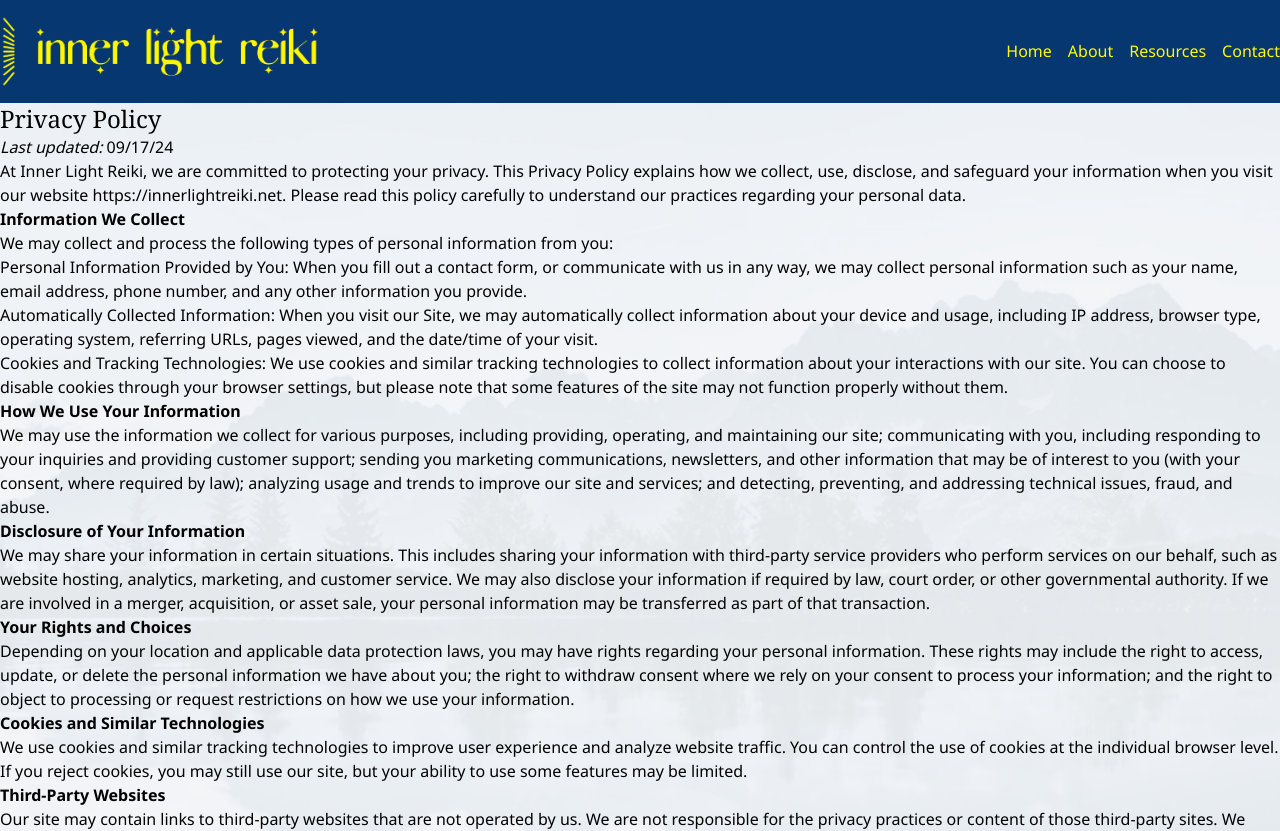
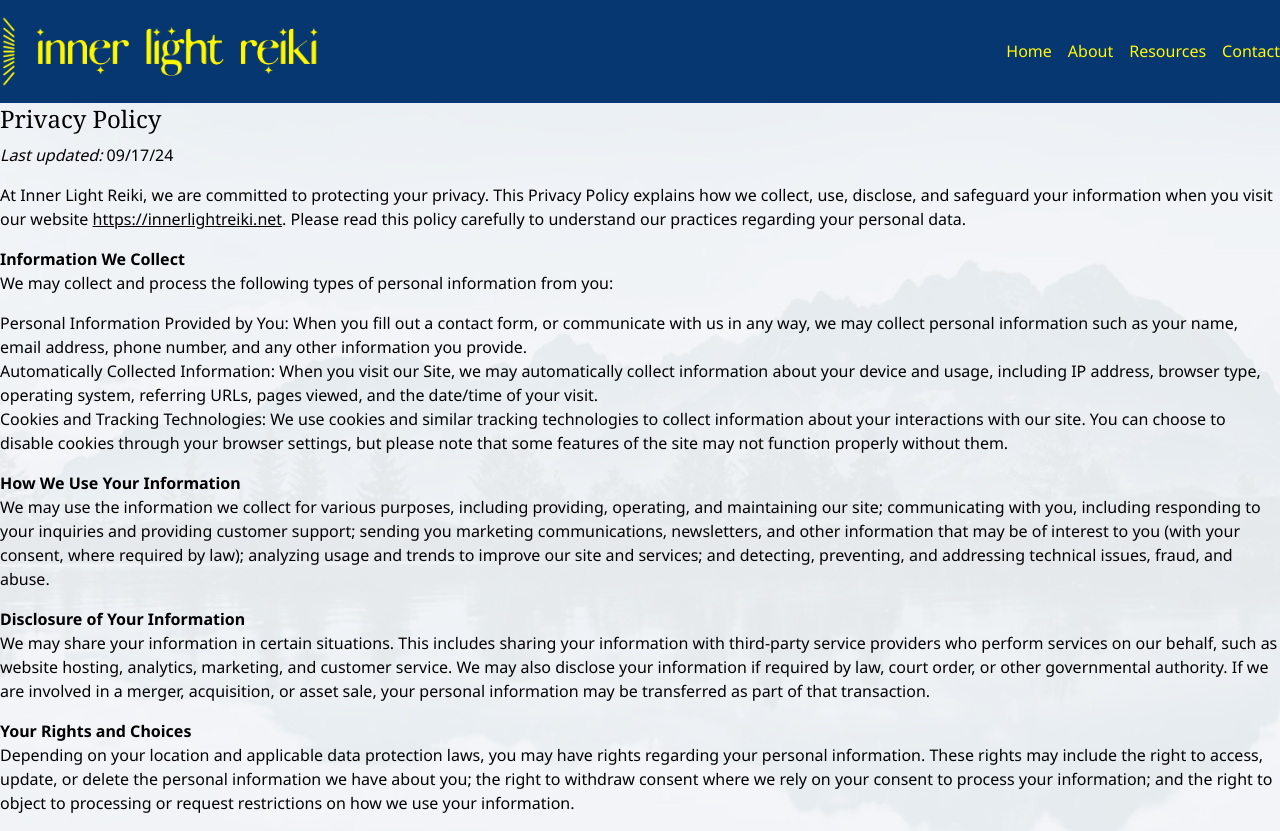
Before and after one commit to mattfishcodes/innerlight-reiki, a Next.js app: page /privacy-policy in a window 1280 px wide. Shown: the top 831 px of the page. Built offline with nearby package versions, Linux system fonts and the light colour scheme.

Commit message:
styling adjustments

```diff
--- a/src/app/(main)/about/page.tsx
+++ b/src/app/(main)/about/page.tsx
@@ -7,7 +7,7 @@ const About = () => {
   return (
     <div className='py-3'>
       <Bio />
-      <hr className='border-primary rounded-xl border' />
+      <hr className='border-primary my-4 rounded-xl border' />
       <Qualifications />
     </div>
   )
--- a/src/app/(main)/privacy-policy/page.tsx
+++ b/src/app/(main)/privacy-policy/page.tsx
@@ -13,9 +13,11 @@ const PrivacyPolicy = () => {
         At Inner Light Reiki, we are committed to protecting your privacy. This
         Privacy Policy explains how we collect, use, disclose, and safeguard
         your information when you visit our website{' '}
-        <a href='https://innerlightreiki.net'>https://innerlightreiki.net</a>.
-        Please read this policy carefully to understand our practices regarding
-        your personal data.
+        <a href='https://innerlightreiki.net' className='underline'>
+          https://innerlightreiki.net
+        </a>
+        . Please read this policy carefully to understand our practices
+        regarding your personal data.
       </p>
 
       <p>
--- a/src/app/(main)/resources/components/ReikiSession.tsx
+++ b/src/app/(main)/resources/components/ReikiSession.tsx
@@ -16,12 +16,12 @@ const ReikiSession = () => {
         the on the your preference. I will hover my hands over and/or place my
         hands lightly on specific parts of the body for the sharing of energy.
       </p>
-      <hr className='border-primary rounded-md border' />
-      <p className='py-4 text-xl font-light'>
+      <hr className='border-primary my-4 rounded-md border' />
+      <p className='m-0 text-xl font-light'>
         You may feel many different sensations such as warmth, coolness,
         calmness, or relaxation.
       </p>
-      <hr className='border-primary rounded-md border' />
+      <hr className='border-primary my-4 rounded-md border' />
       <p className='m-0'>
         Some people even experience visual phenomena such as seeing colors. It
         is also not uncommon to not feel much of anything at all. These are all
--- a/src/app/(main)/resources/components/WhatIsReiki.tsx
+++ b/src/app/(main)/resources/components/WhatIsReiki.tsx
@@ -22,12 +22,12 @@ const WhatIsReiki = () => {
           through all living things. When energy is blocked, it can lead to
           emotional, physical and spiritual imbalances.
         </p>
-        <hr className='border-primary rounded-md border' />
-        <p className='py-4 text-xl font-light'>
+        <hr className='border-primary my-4 rounded-md border' />
+        <p className='m-0 text-xl font-light'>
           Reiki is NOT a substitute or replacement for conventional medical
           treatment.
         </p>
-        <hr className='border-primary rounded-md border' />
+        <hr className='border-primary my-4 rounded-md border' />
         <p className='mb-3 lg:m-0'>
           During a Reiki session, energy is shared by a trained practitioner
           through touch and intention to promote the health of the body, mind
--- a/src/app/globals.css
+++ b/src/app/globals.css
@@ -24,7 +24,7 @@
   h4,
   h5,
   h6 {
-    @apply font-noto-serif;
+    @apply font-noto-serif mb-2;
   }
 
   h1 {
@@ -46,6 +46,10 @@
   button {
     @apply cursor-pointer;
   }
+
+  p {
+    @apply mb-4;
+  }
 }
 
 html,
```
